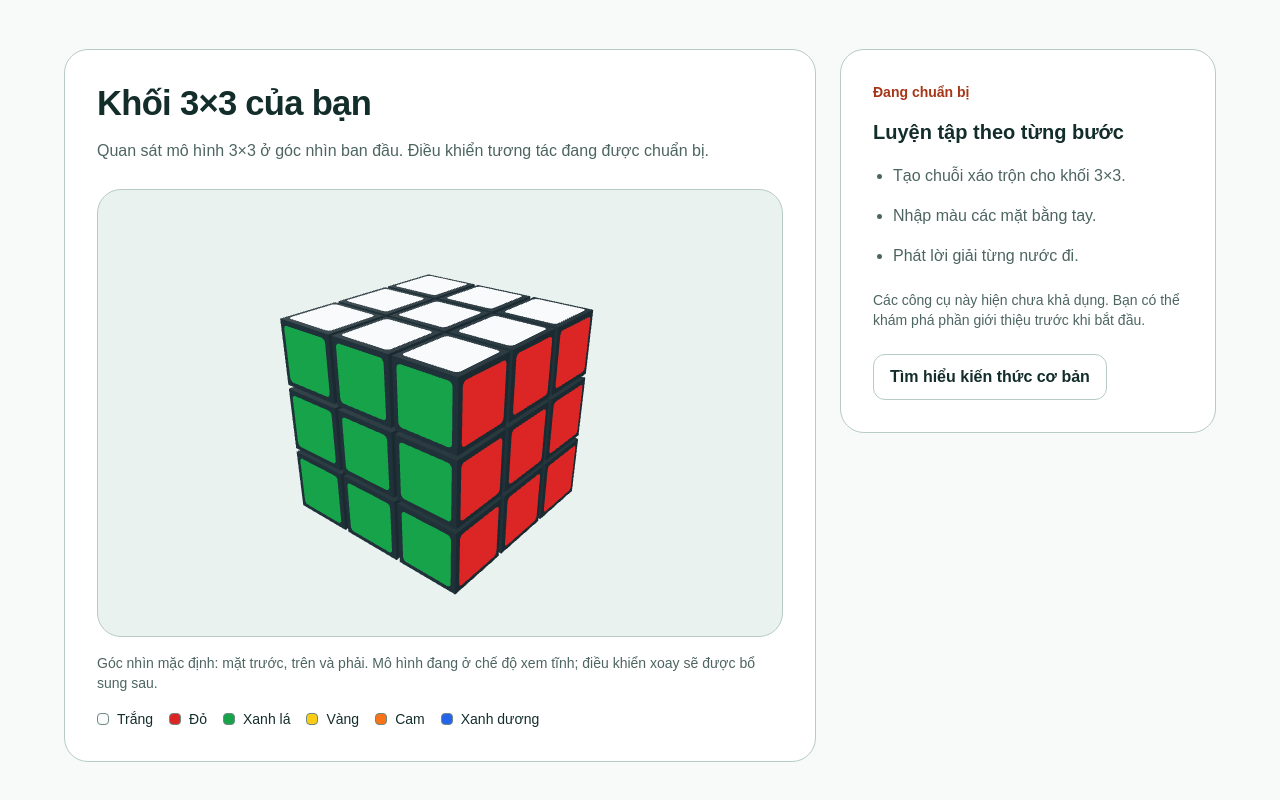
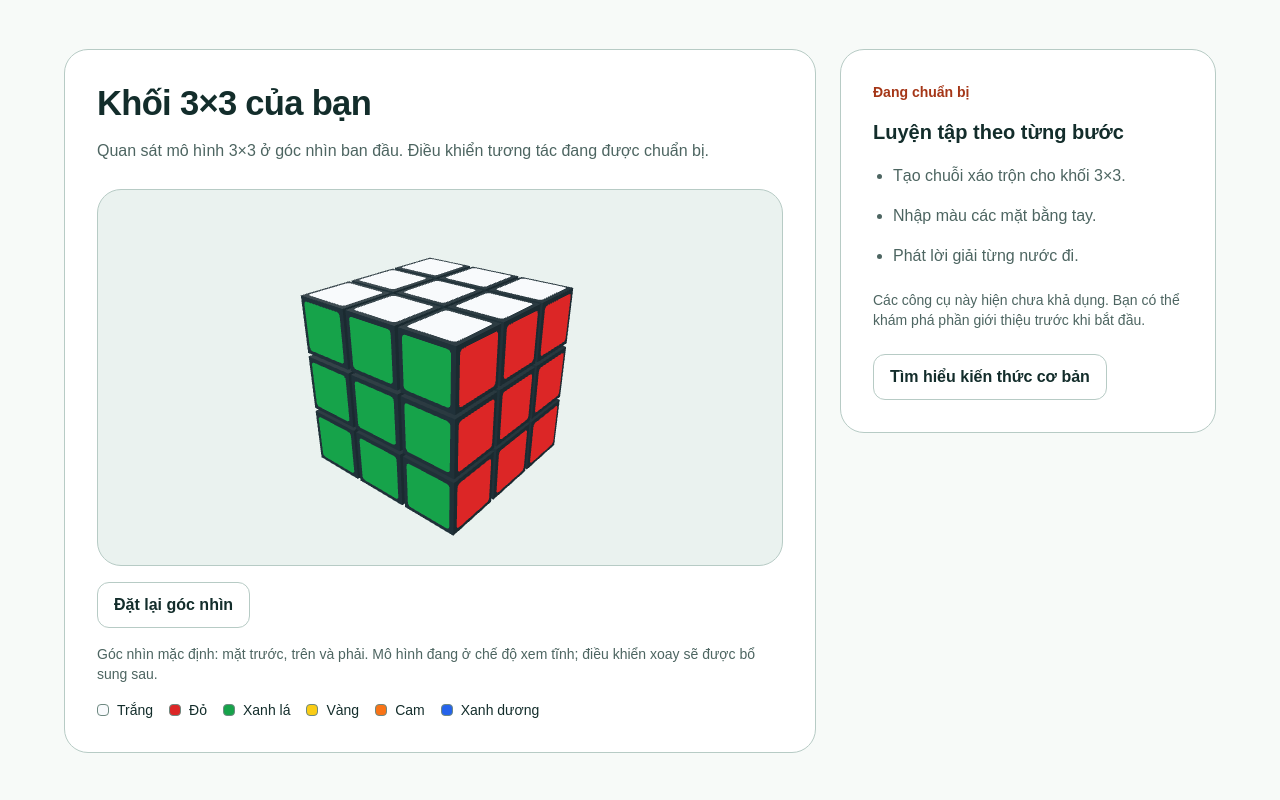
Before and after one commit to ShanChen6/shanbik, a Next.js app: page /practice in a window 1280 px wide. Shown: the part 512-1312 px from the top of the page. Built offline with nearby package versions, Linux system fonts and the light colour scheme.

Commit message:
feat: fit cube viewport camera responsively and verify lifecycle cleanup

```diff
--- /dev/null
+++ b/src/features/cube/viewer/camera.ts
@@ -0,0 +1,31 @@
+/** A sphere enclosing the entire 3×3, including stickers, with breathing room. */
+const RADIUS = Math.sqrt(3) * 1.5;
+const MARGIN = 1.12;
+export const CAMERA_FOV = 40;
+export const VIEWER_DPR: [number, number] = [1, 1.5];
+
+/** Fit both axes; a narrow parent must not crop the cube. No browser/Three dependency. */
+export function getCameraPosition(
+  width: number,
+  height: number,
+): [number, number, number] | null {
+  if (
+    !Number.isFinite(width) ||
+    !Number.isFinite(height) ||
+    width <= 0 ||
+    height <= 0
+  )
+    return null; // Activity/hidden containers can report zero size.
+  const verticalHalfFov = (CAMERA_FOV * Math.PI) / 360;
+  const horizontalHalfFov = Math.atan(
+    Math.tan(verticalHalfFov) * (width / height),
+  );
+  const distance =
+    (RADIUS * MARGIN) / Math.sin(Math.min(verticalHalfFov, horizontalHalfFov));
+  const directionLength = Math.hypot(5, 4, 6);
+  return [5, 4, 6].map((axis) => (axis * distance) / directionLength) as [
+    number,
+    number,
+    number,
+  ];
+}
--- a/src/features/cube/viewer/cube-scene.tsx
+++ b/src/features/cube/viewer/cube-scene.tsx
@@ -14,6 +14,7 @@ import { CUBE_COLORS } from "../core/constants";
 import { buildCubeViewModel } from "./view-model";
 import { STICKER_COLORS } from "./palette";
 import { ViewerFallback } from "./viewer-fallback";
+import { CAMERA_FOV, getCameraPosition, VIEWER_DPR } from "./camera";
 
 const ROTATIONS: Record<CubeFace, [number, number, number]> = {
   U: [-Math.PI / 2, 0, 0],
@@ -102,6 +103,23 @@ function CubeModel({ state }: { state: CubeState }) {
   );
 }
 
+function ResponsiveCamera({ resetVersion }: { resetVersion: number }) {
+  const camera = useThree((store) => store.camera);
+  const width = useThree((store) => store.size.width);
+  const height = useThree((store) => store.size.height);
+  const invalidate = useThree((store) => store.invalidate);
+  useEffect(() => {
+    const position = getCameraPosition(width, height);
+    if (!position) return;
+    camera.position.set(...position);
+    camera.up.set(0, 1, 0);
+    camera.lookAt(0, 0, 0);
+    camera.updateMatrixWorld();
+    invalidate();
+  }, [camera, width, height, resetVersion, invalidate]);
+  return null;
+}
+
 function ContextLifecycle({ onLost }: { onLost: () => void }) {
   const gl = useThree((store) => store.gl);
   useEffect(() => {
@@ -119,16 +137,18 @@ function ContextLifecycle({ onLost }: { onLost: () => void }) {
 export function CubeScene({
   state,
   onContextLost,
+  resetVersion,
 }: {
   state: CubeState;
   onContextLost: () => void;
+  resetVersion: number;
 }) {
   return (
     <Canvas
       role="img"
       aria-label="Mô hình khối Rubik 3×3 tĩnh"
-      camera={{ position: [5, 4, 6], fov: 40, near: 0.1, far: 100 }}
-      dpr={[1, 1.5]}
+      camera={{ position: [5, 4, 6], fov: CAMERA_FOV, near: 0.1, far: 100 }}
+      dpr={VIEWER_DPR}
       frameloop="demand"
       gl={{ alpha: true, antialias: true, powerPreference: "low-power" }}
       fallback={<ViewerFallback />}
@@ -138,6 +158,7 @@ export function CubeScene({
       <directionalLight position={[5, 6, 7]} intensity={2} />
       <directionalLight position={[-4, 2, -3]} intensity={0.5} />
       <CubeModel state={state} />
+      <ResponsiveCamera resetVersion={resetVersion} />
       <ContextLifecycle onLost={onContextLost} />
     </Canvas>
   );
--- a/src/features/cube/viewer/cube-viewport.tsx
+++ b/src/features/cube/viewer/cube-viewport.tsx
@@ -1,7 +1,8 @@
 "use client";
 
 import dynamic from "next/dynamic";
-import { Component, useEffect, useId, useState } from "react";
+import { Component, useCallback, useEffect, useId, useState } from "react";
+import { Button } from "@/components/ui/button";
 import { LoadingState } from "@/components/ui/states";
 import { createSolvedCubeState } from "../core/state";
 import { CUBE_COLORS } from "../core/constants";
@@ -41,9 +42,11 @@ function supportsWebGL2() {
 
 export function CubeViewport({ state = SOLVED }: { state?: CubeState }) {
   const captionId = useId();
+  const [resetVersion, setResetVersion] = useState(0);
   const [capability, setCapability] = useState<
     "loading" | "ready" | "unavailable"
   >("loading");
+  const handleContextLost = useCallback(() => setCapability("unavailable"), []);
   useEffect(() => {
     // Probe only in the browser after paint; dispose the temporary probe context.
     const frame = requestAnimationFrame(() =>
@@ -52,7 +55,7 @@ export function CubeViewport({ state = SOLVED }: { state?: CubeState }) {
     return () => cancelAnimationFrame(frame);
   }, []);
   return (
-    <figure aria-describedby={captionId}>
+    <figure className="cube-viewer" aria-describedby={captionId}>
       <div className="cube-viewport overflow-hidden rounded-panel border border-border bg-surface-subtle">
         {capability === "loading" ? (
           <LoadingState label="Đang chuẩn bị mô hình 3D…" />
@@ -62,10 +65,20 @@ export function CubeViewport({ state = SOLVED }: { state?: CubeState }) {
           <SceneBoundary>
             <Scene
               state={state}
-              onContextLost={() => setCapability("unavailable")}
+              resetVersion={resetVersion}
+              onContextLost={handleContextLost}
             />
           </SceneBoundary>
         )}
+      </div>
+      <div className="mt-4">
+        <Button
+          variant="secondary"
+          disabled={capability !== "ready"}
+          onClick={() => setResetVersion((version) => version + 1)}
+        >
+          Đặt lại góc nhìn
+        </Button>
       </div>
       <figcaption id={captionId} className="mt-4 text-sm text-muted">
         Góc nhìn mặc định: mặt trước, trên và phải. Mô hình đang ở chế độ xem
--- a/src/styles/ui.css
+++ b/src/styles/ui.css
@@ -207,9 +207,17 @@
   .cube-viewport {
     position: relative;
     width: 100%;
+    min-width: 0;
     height: clamp(17rem, 55vw, 28rem);
+    /* Fit the parent, including a narrow panel in a wide page. */
+    height: clamp(17rem, 55cqi, 28rem);
+    touch-action: pan-y;
   }
   .cube-viewport > [role="status"] {
     height: 100%;
   }
+  .cube-viewer {
+    min-width: 0;
+    container-type: inline-size;
+  }
 }
```
Also changed, not shown: 4 other files (tests, documents, lock files or other folders).
